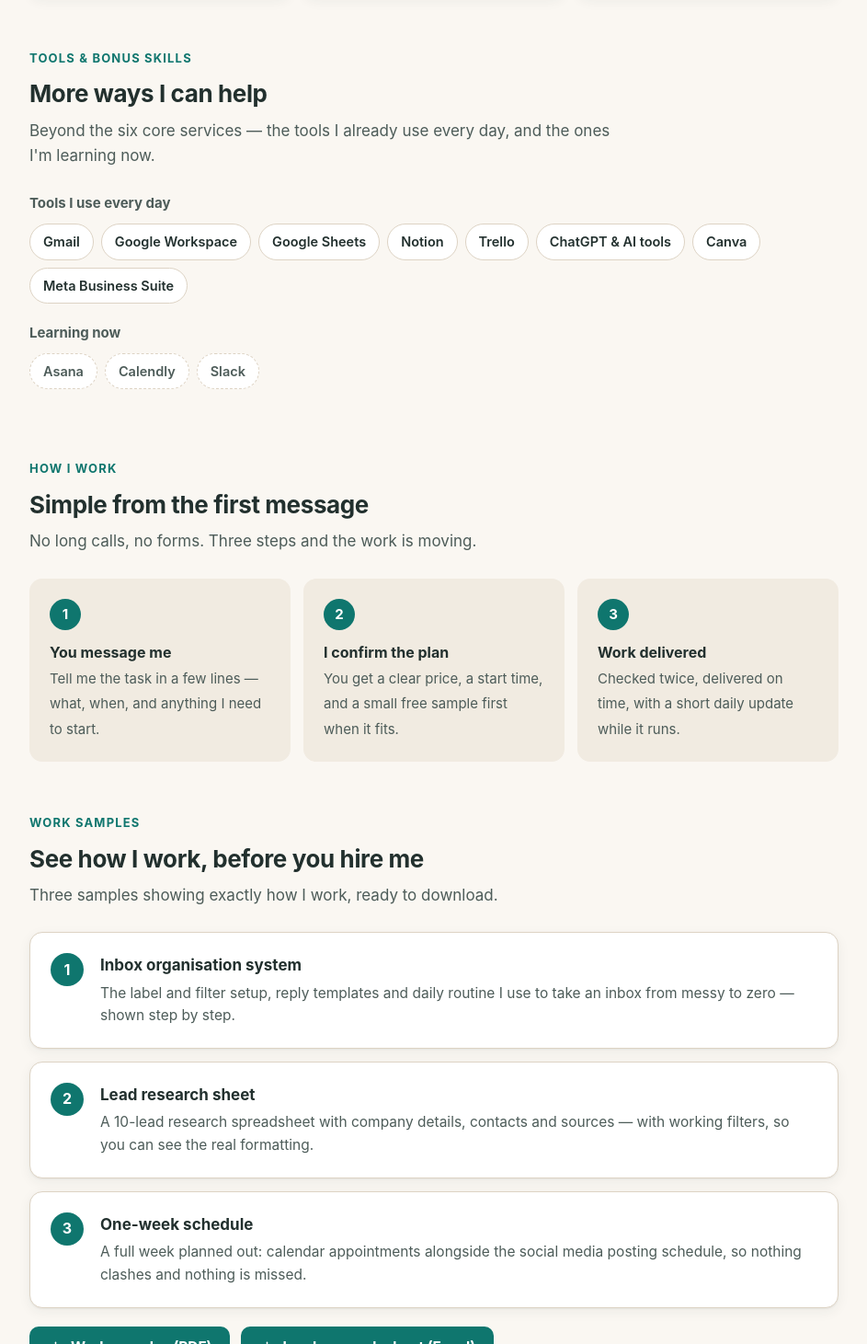
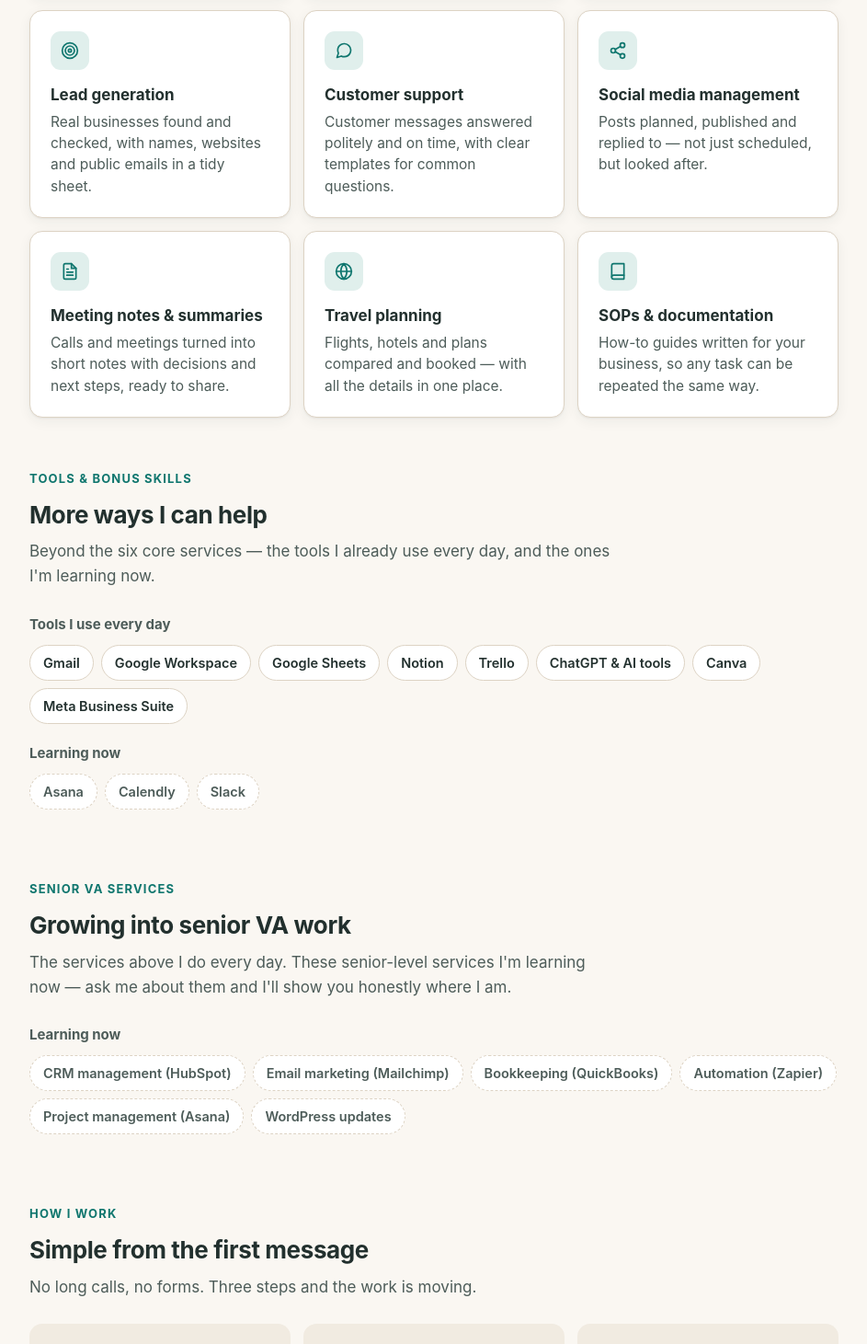
Before and after one commit to Siam007-ayuno/siam007-ayuno.github.io, a plain HTML site: page va-portfolio/index.html in a window 1280 px wide. Shown: the part 1677-3138 px from the top of the page at 92% size, without its empty margins (168-1111 px from the left). Drawn offline with Linux system fonts and the light colour scheme.

```diff
--- a/va-portfolio/index.html
+++ b/va-portfolio/index.html
@@ -446,7 +446,7 @@
       <section id="services">
         <p class="eyebrow">Services</p>
         <h2>What I can take off your plate</h2>
-        <p class="section-lede">Six core tasks, done carefully and on schedule.</p>
+        <p class="section-lede">Twelve tasks, done carefully and on schedule.</p>
         <ul class="services">
           <li>
             <div class="icon" aria-hidden="true">
@@ -490,6 +490,48 @@
             <h3>File organisation</h3>
             <p>Folders, names and Drive files kept easy to find.</p>
           </li>
+          <li>
+            <div class="icon" aria-hidden="true">
+              <svg width="20" height="20" viewBox="0 0 24 24" fill="none" stroke="currentColor" stroke-width="2" stroke-linecap="round" stroke-linejoin="round"><circle cx="12" cy="12" r="10"/><circle cx="12" cy="12" r="6"/><circle cx="12" cy="12" r="2"/></svg>
+            </div>
+            <h3>Lead generation</h3>
+            <p>Real businesses found and checked, with names, websites and public emails in a tidy sheet.</p>
+          </li>
+          <li>
+            <div class="icon" aria-hidden="true">
+              <svg width="20" height="20" viewBox="0 0 24 24" fill="none" stroke="currentColor" stroke-width="2" stroke-linecap="round" stroke-linejoin="round"><path d="M21 11.5a8.38 8.38 0 0 1-.9 3.8 8.5 8.5 0 0 1-7.6 4.7 8.38 8.38 0 0 1-3.8-.9L3 21l1.9-5.7a8.38 8.38 0 0 1-.9-3.8 8.5 8.5 0 0 1 4.7-7.6 8.38 8.38 0 0 1 3.8-.9h.5a8.48 8.48 0 0 1 8 8v.5z"/></svg>
+            </div>
+            <h3>Customer support</h3>
+            <p>Customer messages answered politely and on time, with clear templates for common questions.</p>
+          </li>
+          <li>
+            <div class="icon" aria-hidden="true">
+              <svg width="20" height="20" viewBox="0 0 24 24" fill="none" stroke="currentColor" stroke-width="2" stroke-linecap="round" stroke-linejoin="round"><circle cx="18" cy="5" r="3"/><circle cx="6" cy="12" r="3"/><circle cx="18" cy="19" r="3"/><path d="m8.59 13.51 6.83 3.98M15.41 6.51l-6.82 3.98"/></svg>
+            </div>
+            <h3>Social media management</h3>
+            <p>Posts planned, published and replied to — not just scheduled, but looked after.</p>
+          </li>
+          <li>
+            <div class="icon" aria-hidden="true">
+              <svg width="20" height="20" viewBox="0 0 24 24" fill="none" stroke="currentColor" stroke-width="2" stroke-linecap="round" stroke-linejoin="round"><path d="M14 2H6a2 2 0 0 0-2 2v16a2 2 0 0 0 2 2h12a2 2 0 0 0 2-2V8z"/><path d="M14 2v6h6M16 13H8M16 17H8M10 9H8"/></svg>
+            </div>
+            <h3>Meeting notes &amp; summaries</h3>
+            <p>Calls and meetings turned into short notes with decisions and next steps, ready to share.</p>
+          </li>
+          <li>
+            <div class="icon" aria-hidden="true">
+              <svg width="20" height="20" viewBox="0 0 24 24" fill="none" stroke="currentColor" stroke-width="2" stroke-linecap="round" stroke-linejoin="round"><circle cx="12" cy="12" r="10"/><path d="M2 12h20M12 2a15.3 15.3 0 0 1 4 10 15.3 15.3 0 0 1-4 10 15.3 15.3 0 0 1-4-10 15.3 15.3 0 0 1 4-10z"/></svg>
+            </div>
+            <h3>Travel planning</h3>
+            <p>Flights, hotels and plans compared and booked — with all the details in one place.</p>
+          </li>
+          <li>
+            <div class="icon" aria-hidden="true">
+              <svg width="20" height="20" viewBox="0 0 24 24" fill="none" stroke="currentColor" stroke-width="2" stroke-linecap="round" stroke-linejoin="round"><path d="M4 19.5A2.5 2.5 0 0 1 6.5 17H20"/><path d="M6.5 2H20v20H6.5A2.5 2.5 0 0 1 4 19.5v-15A2.5 2.5 0 0 1 6.5 2z"/></svg>
+            </div>
+            <h3>SOPs &amp; documentation</h3>
+            <p>How-to guides written for your business, so any task can be repeated the same way.</p>
+          </li>
         </ul>
       </section>
 
@@ -516,6 +558,23 @@
             <li class="learning">Asana</li>
             <li class="learning">Calendly</li>
             <li class="learning">Slack</li>
+          </ul>
+        </div>
+      </section>
+
+      <section id="senior">
+        <p class="eyebrow">Senior VA services</p>
+        <h2>Growing into senior VA work</h2>
+        <p class="section-lede">The services above I do every day. These senior-level services I'm learning now — ask me about them and I'll show you honestly where I am.</p>
+        <div class="chip-group">
+          <h3>Learning now</h3>
+          <ul class="chips">
+            <li class="learning">CRM management (HubSpot)</li>
+            <li class="learning">Email marketing (Mailchimp)</li>
+            <li class="learning">Bookkeeping (QuickBooks)</li>
+            <li class="learning">Automation (Zapier)</li>
+            <li class="learning">Project management (Asana)</li>
+            <li class="learning">WordPress updates</li>
           </ul>
         </div>
       </section>
```
